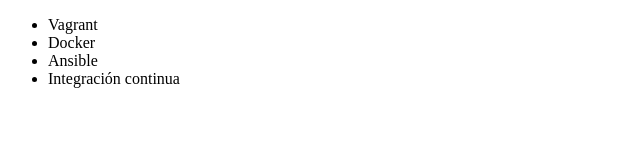
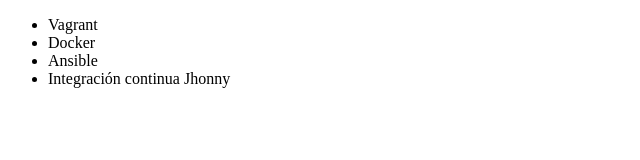
Before and after one commit to Jhonny-Cesar-M-R/Alura-git, a plain HTML site: page index.html in a window 1280 px wide. Shown: the full height of the page, 0-640 px from the left. Drawn offline with Linux system fonts and the light colour scheme.

Commit message:
Aumentamos palabra

```diff
--- a/index.html
+++ b/index.html
@@ -9,7 +9,7 @@
          <li> Vagrant </li>
          <li> Docker </li>
          <li> Ansible </li>
-         <li> Integración continua </li>
+         <li> Integración continua Jhonny </li>
      </ul>
 </body>
 </html>
```
